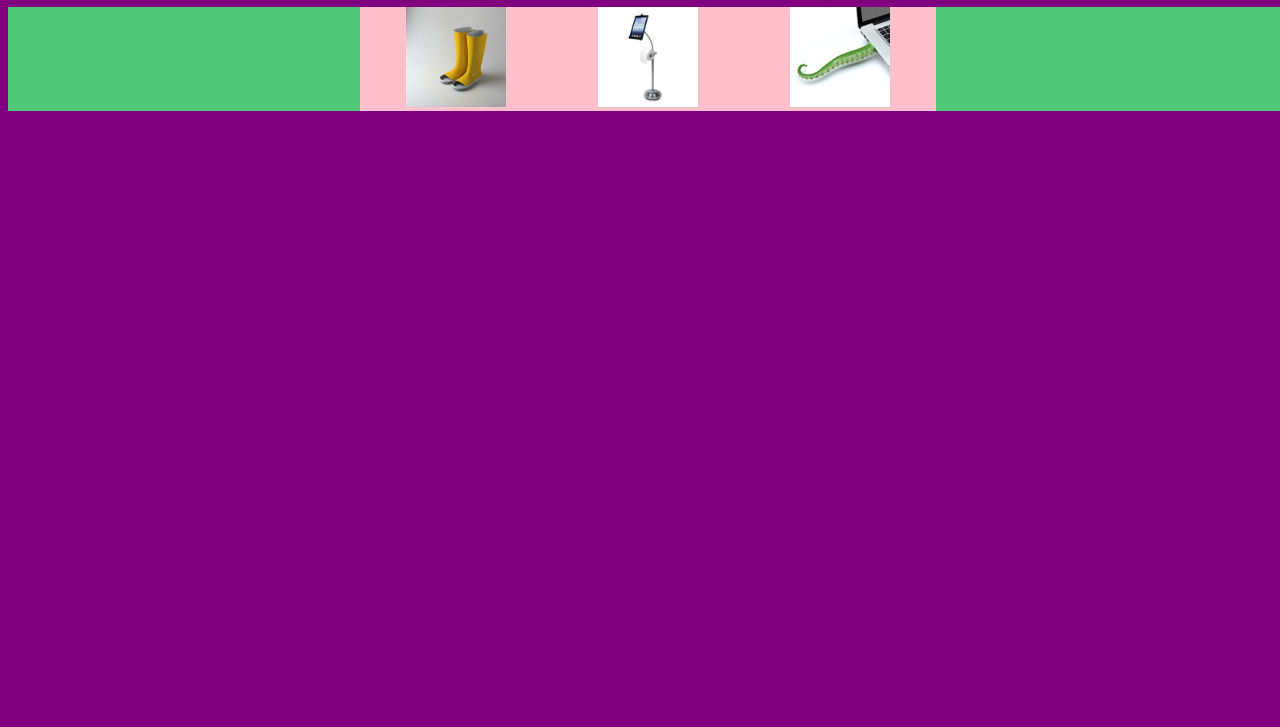
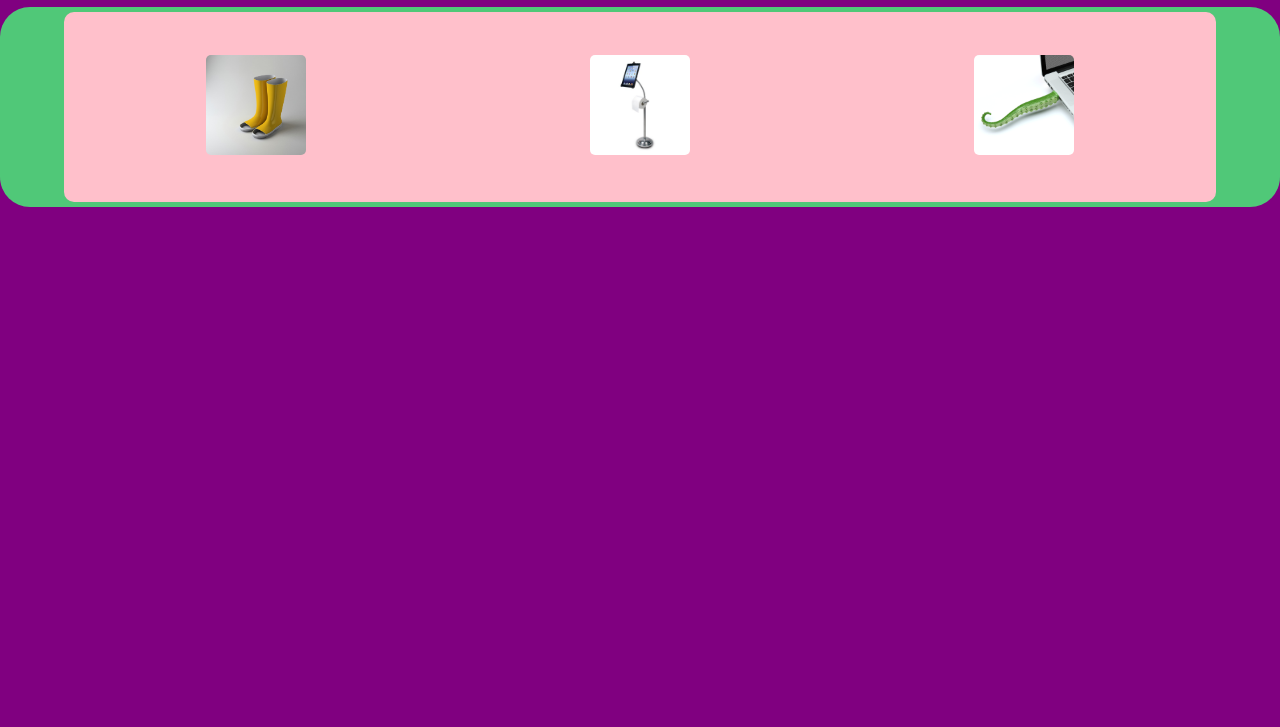
Before and after one commit to jackisbackpdx/Bus-Mall, a plain HTML site: page index.html in a window 1280 px wide. Shown: the part 73-800 px from the top of the page. Drawn offline with nearby package versions, Linux system fonts and the light colour scheme.

Commit message:
changed css to look better

```diff
--- a/style.css
+++ b/style.css
@@ -3,18 +3,32 @@ main {
     display: flex;
     justify-content: center;
     background-color: #50c878;
+    height: 200px;
+    display: flex;
+    flex-direction: column;
+    justify-content: center;
+    align-items: center;
+    border-radius: 30px;
 }
 section {
     display: flex;
     justify-content: space-around;
-    width: 45%;
+    width: 90%;
+    height: 95%;
     background-color: pink;
+    display: flex;
+    justify-content: space-around;
+    align-items: center;
+    border-radius: 10px;
 }
 h1 {
     text-align: center;
 }
 body {
     width: 100%;
+    margin: 0;
+    color: white;
+    font-family: fantasy;
 }
 input {
     display: none;
@@ -25,6 +39,7 @@ img:hover {
 img {
     height: 100px;
     width: 100px;
+    border-radius: 5px;
 }
 canvas {
     width: 50%;
```
